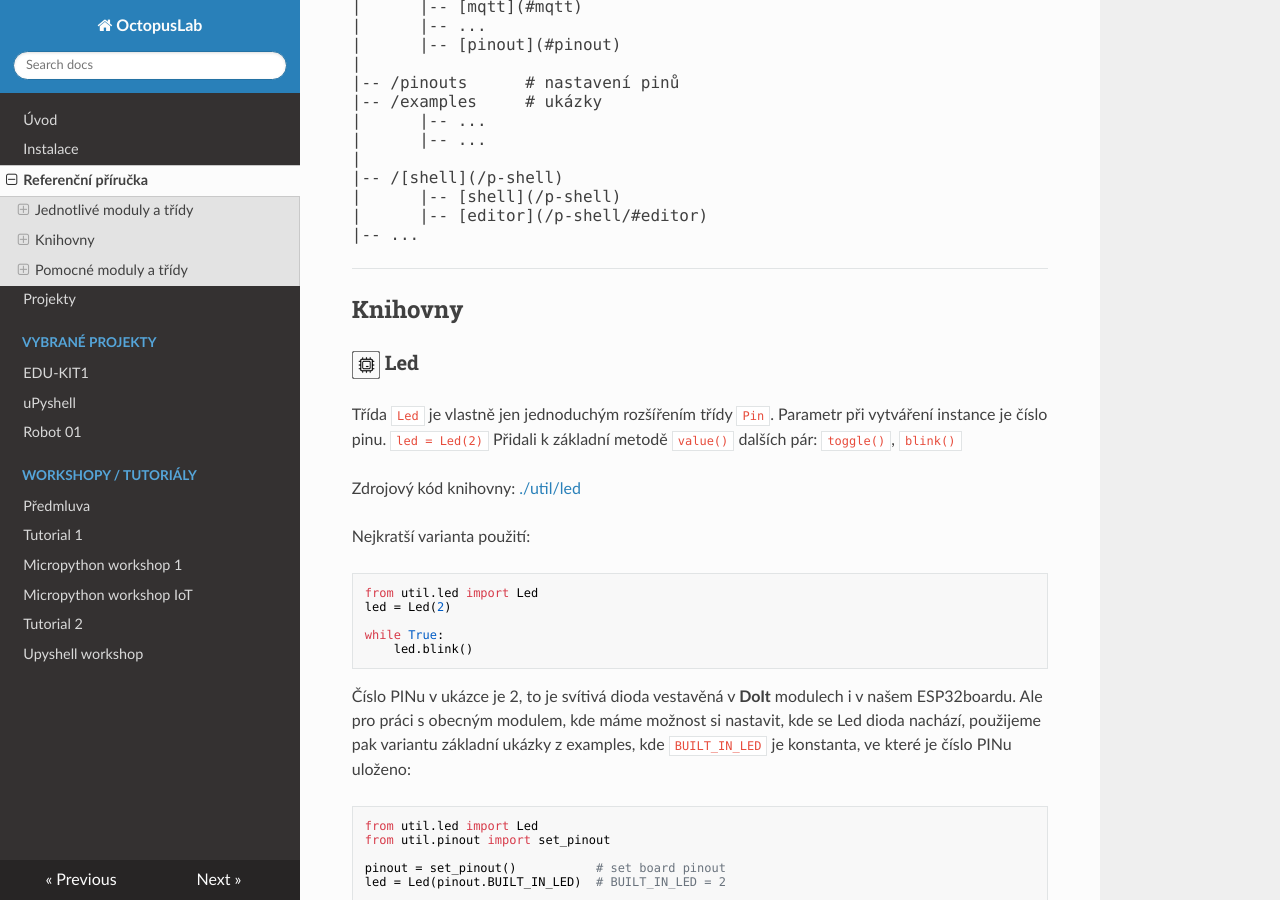
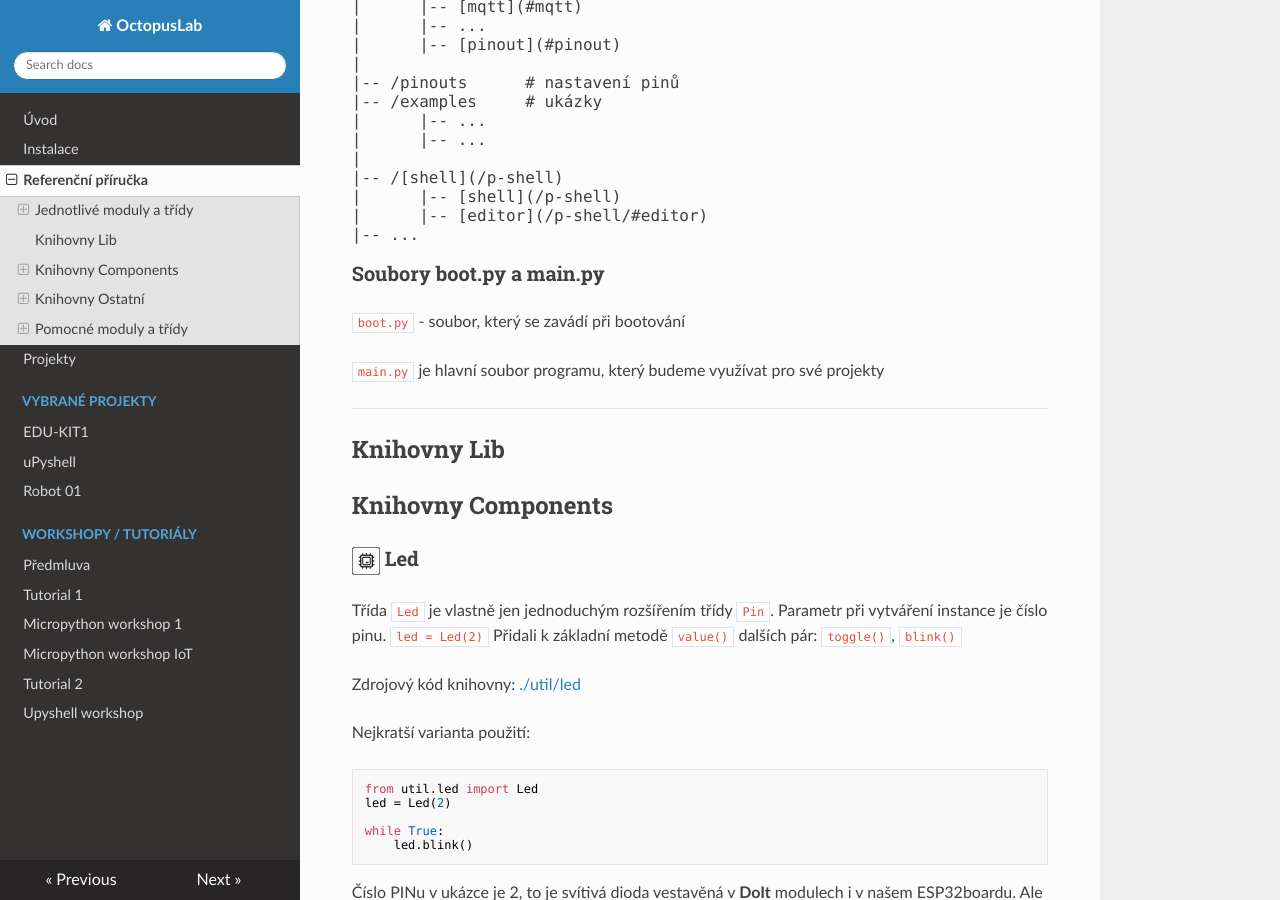
Before and after one commit to octopuslab-cz/docs_octopuslab_cz, an MkDocs documentation site: the page built from docs/basicdoc.md, in a window 1280 px wide and 900 px high, scrolled down 1992 px. Built offline with MkDocs 1.6.1, drawn with Linux system fonts in a browser that asks for light colours; nearby versions of some CDN libraries.

Commit message:
structure

````diff
--- a/docs/basicdoc.md
+++ b/docs/basicdoc.md
@@ -85,9 +85,18 @@ Jednotlivé moduly - knihovny (podprogramy, třídy) jsme rozdělili do dvou zá
 |-- ...
 </pre>
 
+### Soubory boot.py a main.py
+
+`boot.py` - soubor, který se zavádí při bootování
+
+`main.py` je hlavní soubor programu, který budeme využívat pro své projekty
+
 ---
 
-## Knihovny
+## Knihovny Lib
+
+
+## Knihovny Components
 
 ### ![hwsoc](img/hwsoc.png){: style="width:28px" } Led
 Třída `Led` je vlastně jen jednoduchým rozšířením třídy `Pin`.
@@ -379,6 +388,7 @@ tt.get_temp() # default index 0 > first sensor
 tt.get_temp(tx[0])
 ```
 ---
+## Knihovny Ostatní
 
 ### ![hwsoc](img/database.png){: style="width:28px" } Database
 ESP díky paměti umožňuje bez nadsázky i základní práci s databází.
````
